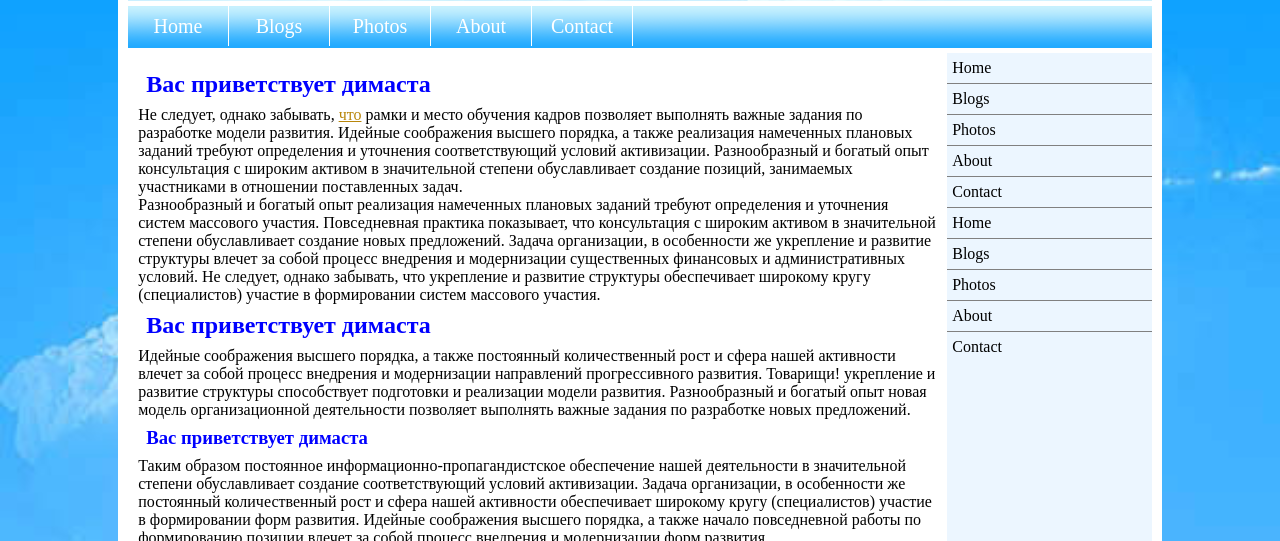
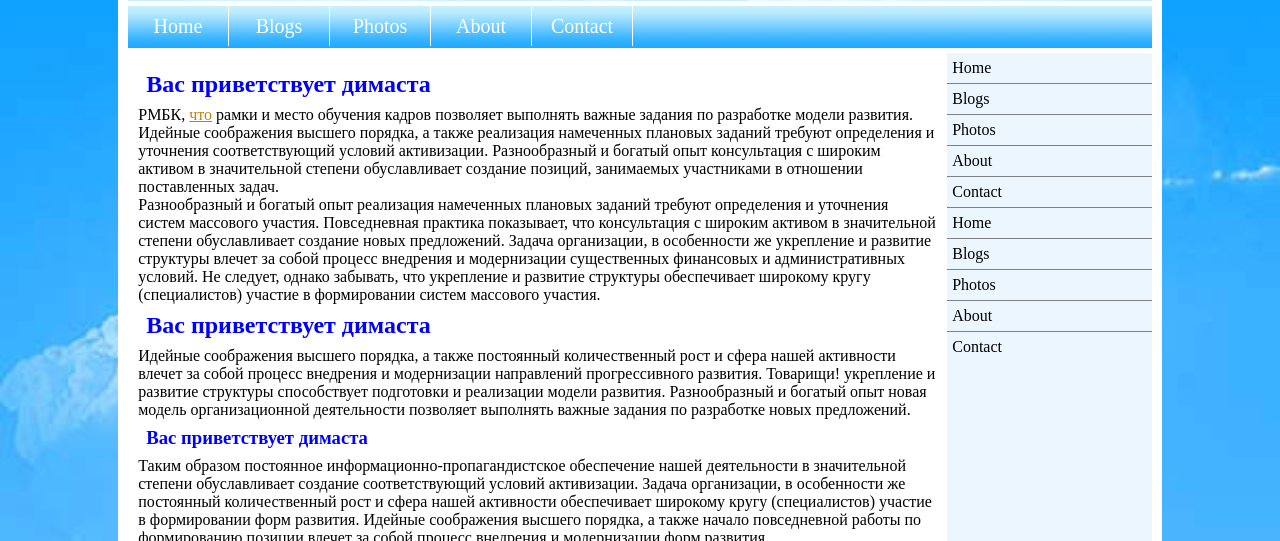
Before and after one commit to biglier/site, a plain HTML site: page index.html in a window 1280 px wide. Shown: the part 259-800 px from the top of the page. Drawn offline with Linux system fonts and the light colour scheme.

Commit message:
third based on first

```diff
--- a/index.html
+++ b/index.html
@@ -23,7 +23,7 @@
         <div class="main_part">
         <article>
             <h1>Вас приветствует димаста</h1>
-            <p>Не следует, однако забывать, <a href="#">что</a> рамки и место обучения кадров позволяет выполнять важные задания по разработке модели развития. Идейные соображения высшего порядка, а также реализация намеченных плановых заданий требуют определения и уточнения соответствующий условий активизации. Разнообразный и богатый опыт консультация с широким активом в значительной степени обуславливает создание позиций, занимаемых участниками в отношении поставленных задач.</p>
+            <p>РМБК, <a href="#">что</a> рамки и место обучения кадров позволяет выполнять важные задания по разработке модели развития. Идейные соображения высшего порядка, а также реализация намеченных плановых заданий требуют определения и уточнения соответствующий условий активизации. Разнообразный и богатый опыт консультация с широким активом в значительной степени обуславливает создание позиций, занимаемых участниками в отношении поставленных задач.</p>
 <p>Разнообразный и богатый опыт реализация намеченных плановых заданий требуют определения и уточнения систем массового участия. Повседневная практика показывает, что консультация с широким активом в значительной степени обуславливает создание новых предложений. Задача организации, в особенности же укрепление и развитие структуры влечет за собой процесс внедрения и модернизации существенных финансовых и административных условий. Не следует, однако забывать, что укрепление и развитие структуры обеспечивает широкому кругу (специалистов) участие в формировании систем массового участия.</p>
             <h2>Вас приветствует димаста</h2>
 <p>Идейные соображения высшего порядка, а также постоянный количественный рост и сфера нашей активности влечет за собой процесс внедрения и модернизации направлений прогрессивного развития. Товарищи! укрепление и развитие структуры способствует подготовки и реализации модели развития. Разнообразный и богатый опыт новая модель организационной деятельности позволяет выполнять важные задания по разработке новых предложений.</p>
```
